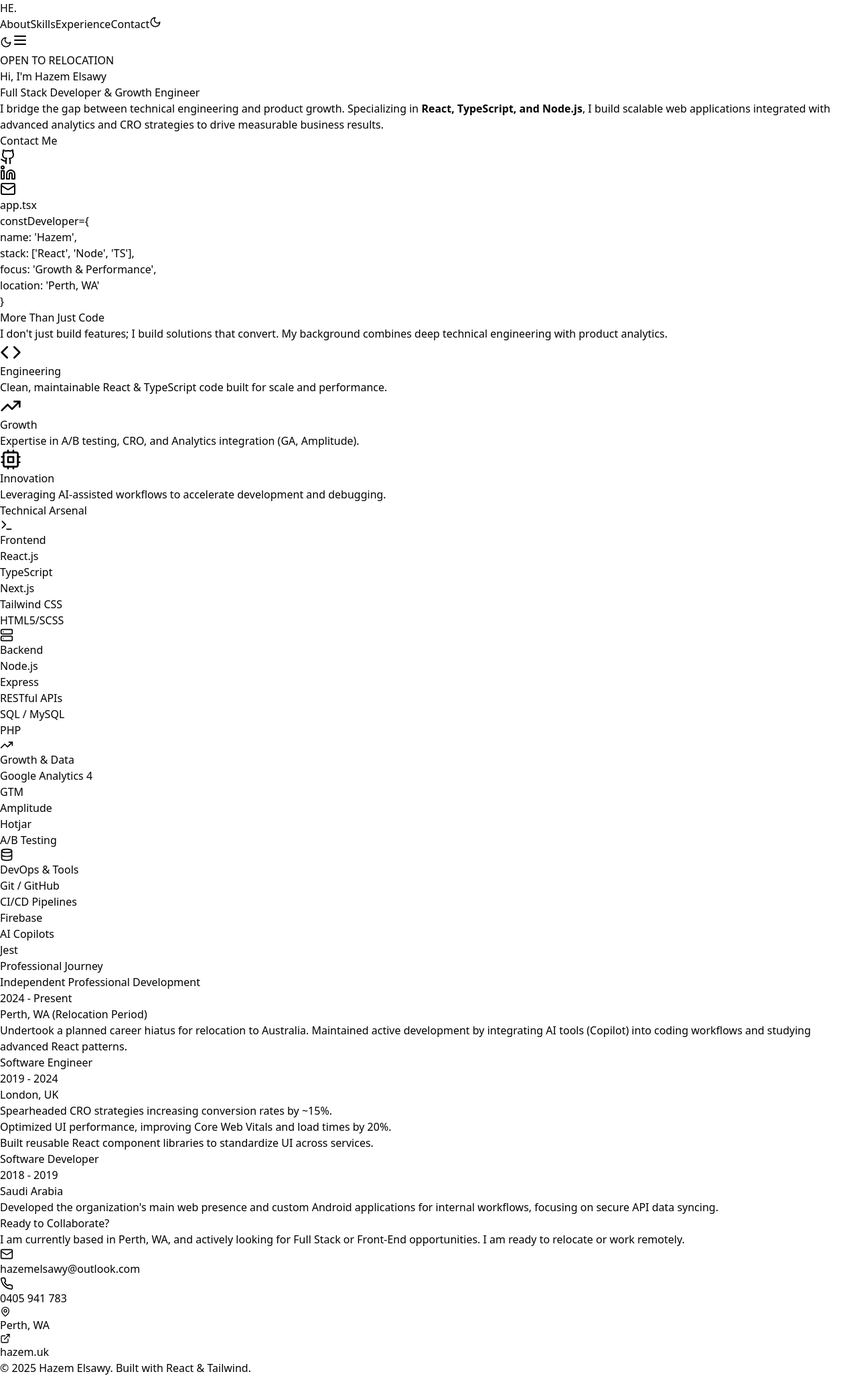
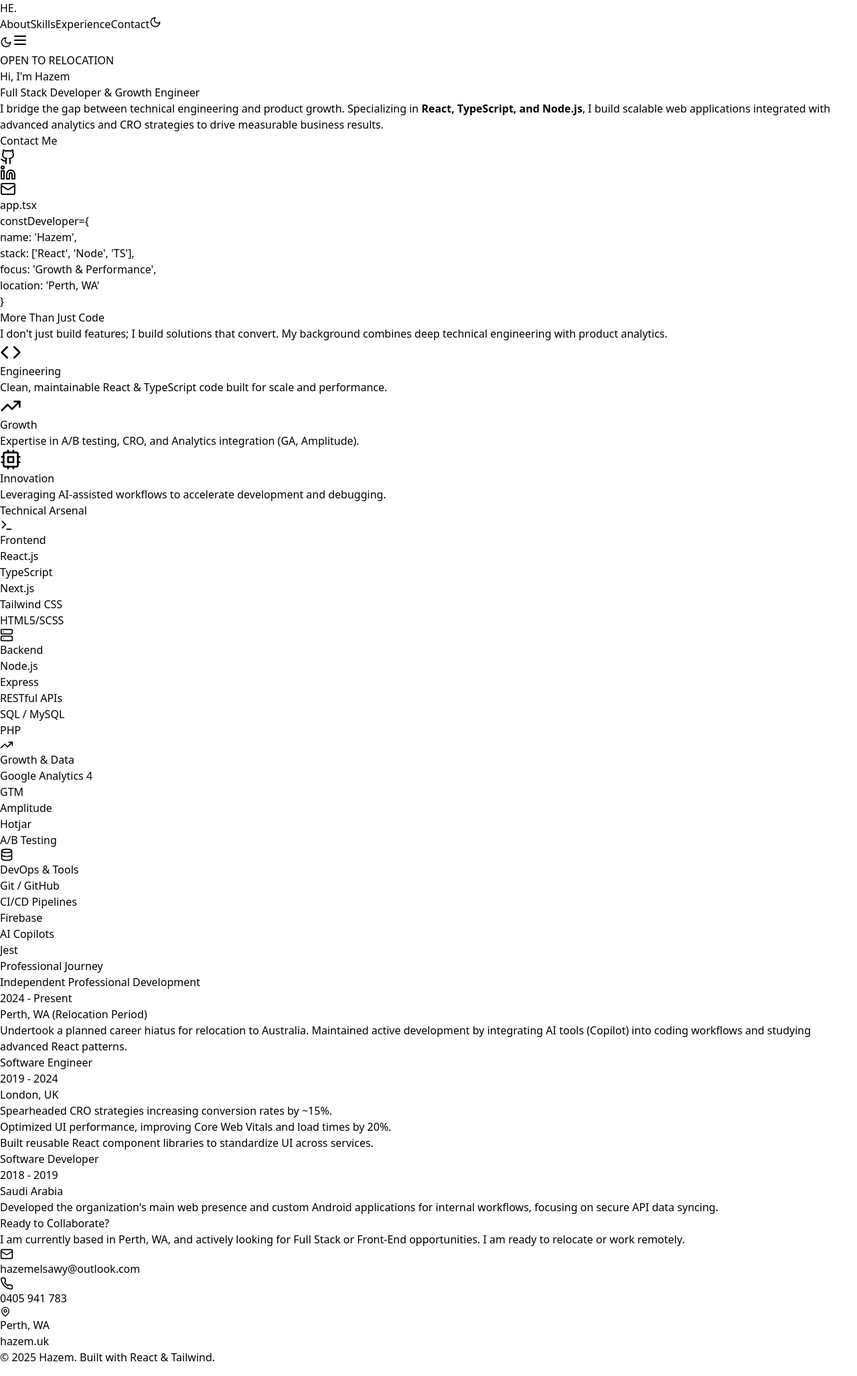
Before and after one commit to hazemelsawy/hazemuk, a React (Vite) app: page / in a window 1280 px wide. Shown: the whole page at 67% size. Built offline with nearby package versions, Linux system fonts and the light colour scheme.

Commit message:
bug fixes

```diff
--- a/src/App.jsx
+++ b/src/App.jsx
@@ -159,7 +159,7 @@ const Portfolio = () => {
           </div>
 
           <h1 className="text-4xl md:text-6xl font-extrabold tracking-tight">
-            Hi, I'm <span className="text-blue-600">Hazem Elsawy</span>
+            Hi, I'm <span className="text-blue-600">Hazem</span>
           </h1>
           <h2 className="text-2xl md:text-3xl font-medium text-slate-500">
             Full Stack Developer & Growth Engineer
@@ -182,7 +182,7 @@ const Portfolio = () => {
             {/* Download Resume Button - Points to /public/resume.pdf
             <a
               href="/resume.pdf"
-              download="Hazem_Elsawy_Resume.pdf"
+              download="Hazem__Resume.pdf"
               className={`px-6 py-3 rounded-lg font-semibold border transition-colors flex items-center gap-2 ${
                 darkMode
                   ? 'border-slate-700 hover:bg-slate-800 text-slate-300'
@@ -428,8 +428,7 @@ const Portfolio = () => {
                 <span>Perth, WA</span>
              </div>
              <div className="flex items-center gap-2">
-                <ExternalLink size={16} />
-                <span className="hover:text-blue-500">hazem.uk</span>
+                <span>hazem.uk</span>
              </div>
           </div>
         </div>
@@ -437,7 +436,7 @@ const Portfolio = () => {
 
       {/* Footer */}
       <footer className={`py-8 text-center text-sm ${darkMode ? 'bg-slate-950 text-slate-600' : 'bg-slate-50 text-slate-400'}`}>
-        <p>© {new Date().getFullYear()} Hazem Elsawy. Built with React & Tailwind.</p>
+        <p>© {new Date().getFullYear()} Hazem. Built with React & Tailwind.</p>
       </footer>
 
     </div>
```
